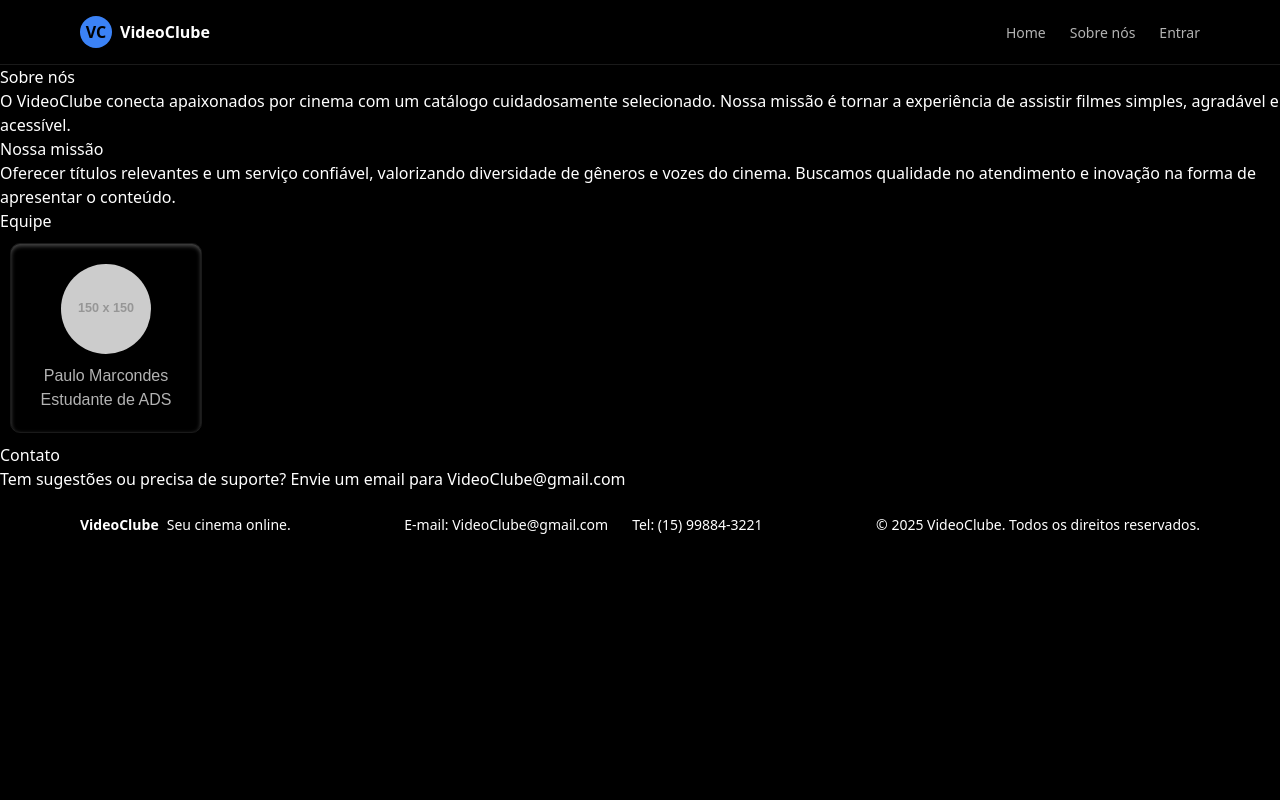
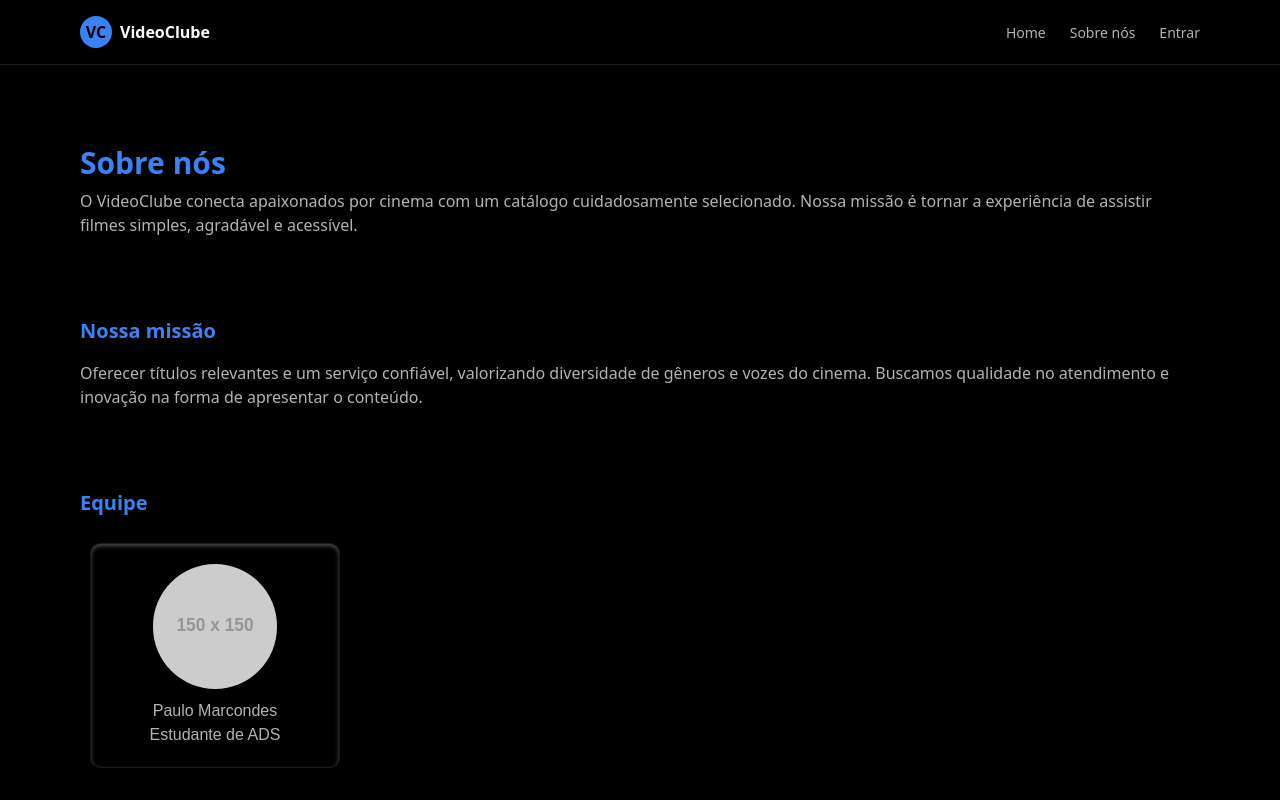
Before and after one commit to PauloOliveraFilho/VideoClube, a React (Vite) app: page /sobre in a window 1280 px wide. Shown: the top 800 px of the page. Built offline with nearby package versions, Linux system fonts and the light colour scheme.

Commit message:
v.1.17.4 - Adicionado estilização para o AboutUs

```diff
--- a/src/pages/AboutUs.jsx
+++ b/src/pages/AboutUs.jsx
@@ -1,11 +1,12 @@
 import Card from "../components/Card.jsx";
+import "../styles/pages/AboutUs.css";
 
 function AboutUs() {
   return (
     <main className="about-page">
       <header className="about-hero">
-        <h1>Sobre nós</h1>
-        <p>
+        <h1 className="hero-title">Sobre nós</h1>
+        <p className="hero-desc">
           O VideoClube conecta apaixonados por cinema com um catálogo
           cuidadosamente selecionado. Nossa missão é tornar a experiência de
           assistir filmes simples, agradável e acessível.
@@ -13,7 +14,7 @@ function AboutUs() {
       </header>
 
       <section className="about-mission">
-        <h2>Nossa missão</h2>
+        <h2 className="section-title">Nossa missão</h2>
         <p>
           Oferecer títulos relevantes e um serviço confiável, valorizando
           diversidade de gêneros e vozes do cinema. Buscamos qualidade no
@@ -22,14 +23,14 @@ function AboutUs() {
       </section>
 
       <section className="about-team">
-        <h2>Equipe</h2>
+        <h2 className="section-title">Equipe</h2>
         <div className="team-grid">
           <Card name="Paulo Marcondes" description="Estudante de ADS" />
         </div>
       </section>
 
       <section className="about-contact">
-        <h2>Contato</h2>
+        <h2 className="section-title">Contato</h2>
         <p>
           Tem sugestões ou precisa de suporte? Envie um email para{" "}
           <a href="mailto:contato@videoclube">VideoClube@gmail.com</a>
--- a/src/styles/pages/AboutUs.css
+++ b/src/styles/pages/AboutUs.css
@@ -1,4 +1,57 @@
 @import "tailwindcss";
 
 @layer base {
+  /* Layout geral */
+  .about-page {
+    @apply min-h-screen pt-20 pb-24 bg-(--color-bg) text-(--color-text);
+  }
+
+  .hero-title {
+    @apply text-3xl font-bold text-(--color-accent-primary) mb-2;
+  }
+
+  .hero-desc {
+    @apply text-base text-(--color-muted);
+  }
+
+  .about-mission h2,
+  .about-team h2,
+  .about-contact h2,
+  .section-title2 {
+    @apply text-xl font-semibold mb-4 text-(--color-accent-primary);
+  }
+
+  .about-team {
+    @apply mb-40;
+  }
+  .about-hero,
+  .about-contact,
+  .about-team,
+  .about-mission {
+    @apply max-w-6xl mx-auto px-4;
+  }
+  .about-mission {
+    @apply mb-20;
+  }
+
+  .about-contact {
+    @apply mb-0;
+  }
+
+  .about-hero {
+    @apply mb-20;
+  }
+
+  .about-mission p,
+  .about-contact p {
+    @apply text-base text-(--color-muted);
+  }
+
+  .team-grid {
+    @apply grid grid-cols-1 sm:grid-cols-2 lg:grid-cols-3 gap-0;
+  }
+
+  .about-contact a {
+    @apply underline text-(--color-accent-secondary);
+  }
 }
```
